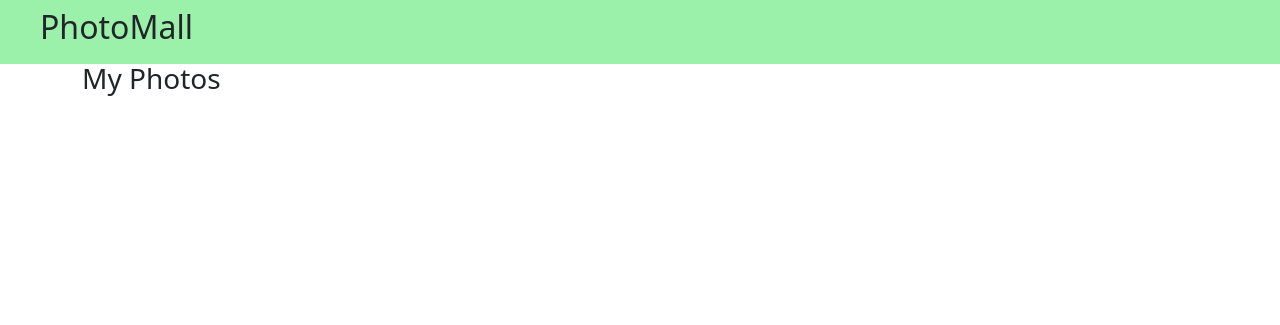
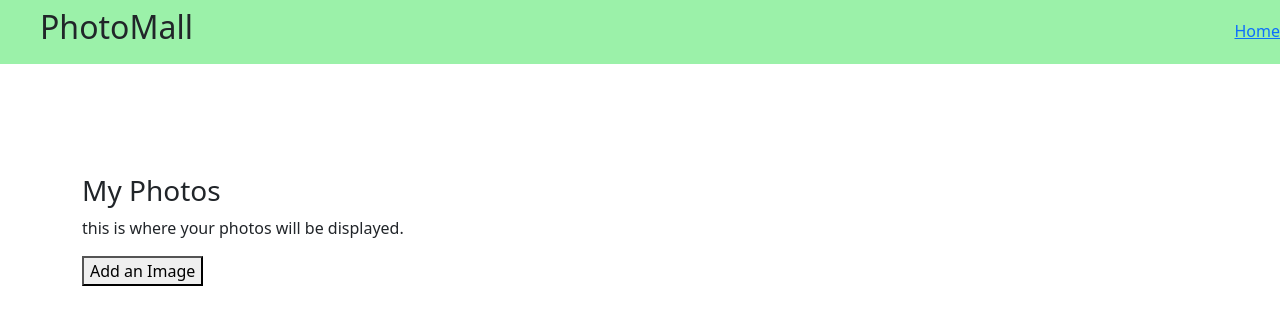
Before and after one commit to MosesOpiyo/PhotoMall, a Django app: template photo_manager/templates/my_photos.html in a window 1280 px wide. Shown: the top 325 px of the page. Run offline with Django 3.2, Linux system fonts and the light colour scheme; the template is opened without the code that fills it, so the values that code supplies are empty; parts of the project's set-up code (start-up, migrations or seed data) failed here and were passed over.

Commit message:
editing of my photos template

```diff
--- a/photo_manager/static/my_photos.css
+++ b/photo_manager/static/my_photos.css
@@ -12,17 +12,6 @@ h2 {
     margin-left: 40px;
 }
 
-h4 {
-    margin-left: 30%;
+h3 {
+    margin-top: 10%;
 }
-
-input {
-    margin-right: 50%;
-    background-color: black;
-    color: white;
-    width: 30%;
-    height: 50px;
-    border: none;
-    border: 2px solid #9BF1A9;
-    border-radius: 50px;
-}
--- a/photo_manager/templates/my_photos.html
+++ b/photo_manager/templates/my_photos.html
@@ -14,12 +14,12 @@
     <div class="banner">
         <div class="navbar">
             <h2>PhotoMall</h2>
-
-
-
+            <a href="">Home</a>
         </div>
         <div class="container">
             <h3>My Photos</h3>
+            <p>this is where your photos will be displayed.</p>
+            <button>Add an Image</button>
 
         </div>
 </body>
--- a/photo_manager/views.py
+++ b/photo_manager/views.py
@@ -1,9 +1,11 @@
 from django.http import HttpResponse
 from django.shortcuts import render
+from ..photo_manager.models import Image
 
 # Create your views here.
 def welcome(request):
     return render(request,'base.html')
 
 def my_photos(request):
-    return render(request, 'my_photos.html')
+    photos = Image.query.all
+    return render(request, 'my_photos.html',image_list = photos)
```
